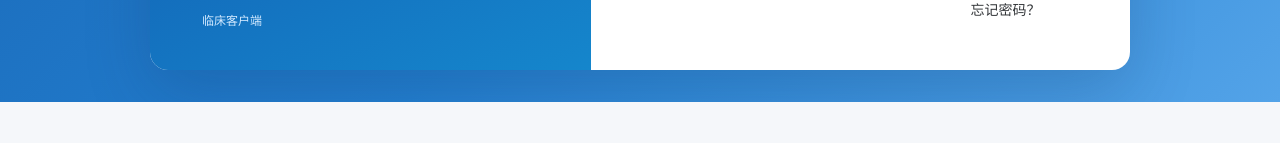
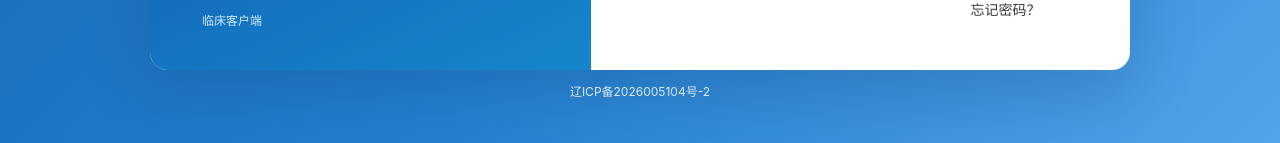
Before and after one commit to WangZX-07/LungTic, a Vue app in the folder frontend/: page /#/login in a window 1280 px wide. Shown: the part 699-842 px from the top of the page. Before the commit the page ends 801 px from the top, so only its background shows below. Built offline with nearby package versions, Linux system fonts and the light colour scheme; no server answers.

Commit message:
feat: add ICP filing footer across frontend

```diff
--- a/frontend/src/admin/LoginPage.vue
+++ b/frontend/src/admin/LoginPage.vue
@@ -17,6 +17,7 @@
       </n-form>
       <p v-if="error" class="error" role="alert">{{ error }}</p>
     </section>
+    <IcpFooter />
   </main>
 </template>
 <script setup lang="ts">
@@ -24,6 +25,7 @@ import { ref } from "vue";
 import { useRouter } from "vue-router";
 import { NForm, NFormItem, NInput, NButton } from "naive-ui";
 import TextCaptcha from "@/components/TextCaptcha.vue";
+import IcpFooter from "@/components/IcpFooter.vue";
 import api from "./api";
 import { useAdminStore } from "./store";
 
@@ -51,8 +53,8 @@ async function submit() {
 }
 </script>
 <style scoped>
-.admin-login { min-height: 100vh; display: grid; place-items: center; background: #f1f5f9; padding: 24px; }
-.login-panel { width: min(100%, 420px); padding: 40px; border-radius: 12px; background: #fff; box-shadow: 0 8px 32px #0f172a15; }
+.admin-login { min-height: 100vh; display: flex; flex-direction: column; align-items: center; background: #f1f5f9; padding: 24px; }
+.login-panel { width: min(100%, 420px); padding: 40px; border-radius: 12px; background: #fff; box-shadow: 0 8px 32px #0f172a15; margin: auto; }
 .logo { width: 48px; height: 48px; border-radius: 9px; }
 .eyebrow { margin: 20px 0 8px; color: #1565c0; font-size: 12px; font-weight: 700; letter-spacing: .08em; }
 h1 { margin: 0; color: #172033; font-size: 25px; }
--- /dev/null
+++ b/frontend/src/components/IcpFooter.vue
@@ -0,0 +1,57 @@
+<template>
+  <footer class="icp-footer" :class="{ 'icp-footer--inverse': inverse }">
+    <a
+      href="http://beian.miit.gov.cn/"
+      target="_blank"
+      rel="noopener noreferrer"
+    >
+      辽ICP备2026005104号-2
+    </a>
+  </footer>
+</template>
+
+<script setup lang="ts">
+withDefaults(defineProps<{ inverse?: boolean }>(), {
+  inverse: false,
+});
+</script>
+
+<style scoped>
+.icp-footer {
+  flex: 0 0 auto;
+  padding: 12px 16px;
+  color: #52647b;
+  font-size: 12px;
+  line-height: 20px;
+  text-align: center;
+}
+
+.icp-footer a {
+  color: inherit;
+  text-decoration: none;
+  text-underline-offset: 3px;
+}
+
+.icp-footer a:hover {
+  color: #1565c0;
+  text-decoration: underline;
+}
+
+.icp-footer a:focus-visible {
+  border-radius: 3px;
+  outline: 2px solid #1e88e5;
+  outline-offset: 3px;
+}
+
+.icp-footer--inverse {
+  color: rgba(255, 255, 255, 0.82);
+}
+
+.icp-footer--inverse a:hover {
+  color: #fff;
+}
+
+.icp-footer--inverse a:focus-visible {
+  outline-color: #fff;
+}
+</style>
--- a/frontend/src/views/DashboardLayout.vue
+++ b/frontend/src/views/DashboardLayout.vue
@@ -27,8 +27,11 @@
           <n-button text @click="handleLogout">退出</n-button>
         </n-space>
       </n-layout-header>
-      <n-layout-content style="padding:24px;background:#F5F7FA">
-        <router-view />
+      <n-layout-content class="dashboard-content">
+        <div class="dashboard-stack">
+          <main class="dashboard-page"><router-view /></main>
+          <IcpFooter />
+        </div>
       </n-layout-content>
     </n-layout>
   </n-layout>
@@ -39,6 +42,7 @@ import { useRouter, useRoute } from "vue-router";
 import { NLayout, NLayoutSider, NLayoutHeader, NLayoutContent, NMenu, NButton, NIcon, NTag, NSpace } from "naive-ui";
 import { PeopleOutline, CubeOutline, ScanOutline, SettingsOutline, ChevronBack, ChevronForward, ArrowBack } from "@vicons/ionicons5";
 import { useAuthStore } from "@/stores/auth";
+import IcpFooter from "@/components/IcpFooter.vue";
 import type { MenuOption } from "naive-ui";
 
 const router = useRouter();
@@ -91,4 +95,10 @@ function onMenuChange(key: string) { router.push(key); }
 function handleLogout() { auth.logout(); router.replace("/login"); }
 onMounted(() => { if (!auth.user) { auth.fetchMe().catch(() => { auth.logout(); router.replace("/login"); }); } });
 </script>
-<style>.n-menu{background:transparent!important}</style>
+<style>
+.n-menu { background: transparent !important; }
+.dashboard-content { background: #f5f7fa; }
+.dashboard-stack { min-height: calc(100vh - 56px); display: flex; flex-direction: column; }
+.dashboard-page { flex: 1 0 auto; padding: 24px; }
+@media (max-width: 700px) { .dashboard-page { padding: 12px; } }
+</style>
--- a/frontend/src/views/LoginPage.vue
+++ b/frontend/src/views/LoginPage.vue
@@ -58,6 +58,7 @@
         </div>
       </section>
     </main>
+    <IcpFooter inverse />
     <ResetPasswordModal v-model:show="showResetModal" />
   </div>
 </template>
@@ -71,6 +72,7 @@ import { useAuthStore } from "@/stores/auth";
 import { getServerConnection, isPackagedClinicalClient, saveServerConnection } from "@/api/server";
 import TextCaptcha from "@/components/TextCaptcha.vue";
 import ResetPasswordModal from "@/components/ResetPasswordModal.vue";
+import IcpFooter from "@/components/IcpFooter.vue";
 
 const router = useRouter();
 const route = useRoute();
@@ -157,8 +159,8 @@ async function handleLogin() {
 <style scoped>
 .login-page {
   min-height: 100vh;
-  display: grid;
-  place-items: center;
+  display: flex;
+  flex-direction: column;
   padding: 32px;
   background: linear-gradient(135deg, #155eac 0%, #237fd0 58%, #53a3e8 100%);
 }
@@ -171,6 +173,7 @@ async function handleLogin() {
   border-radius: 18px;
   overflow: hidden;
   box-shadow: 0 22px 65px rgba(12, 49, 95, 0.22);
+  margin: auto;
 }
 .identity-panel {
   min-width: 0;
```
Also changed, not shown: frontend/src/admin/Layout.vue (+11 -3 lines).
